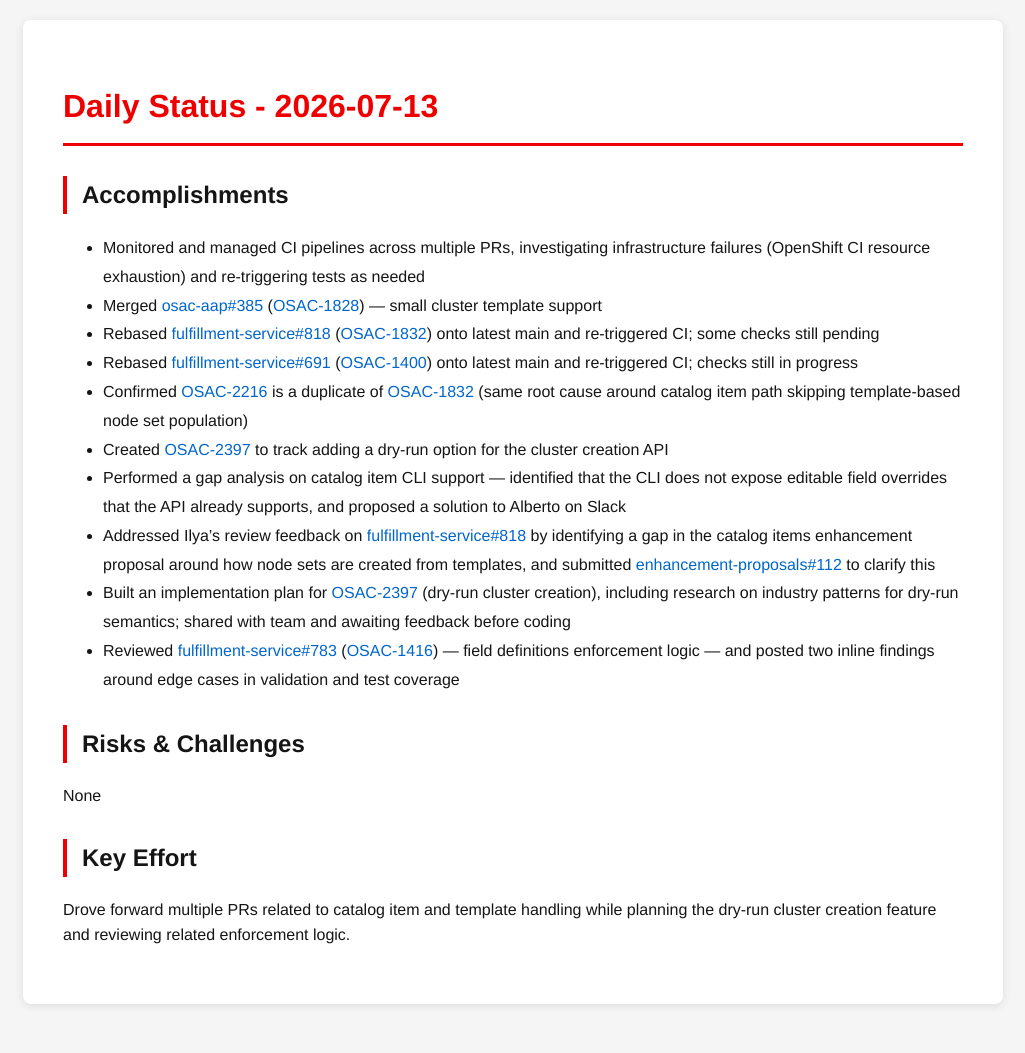
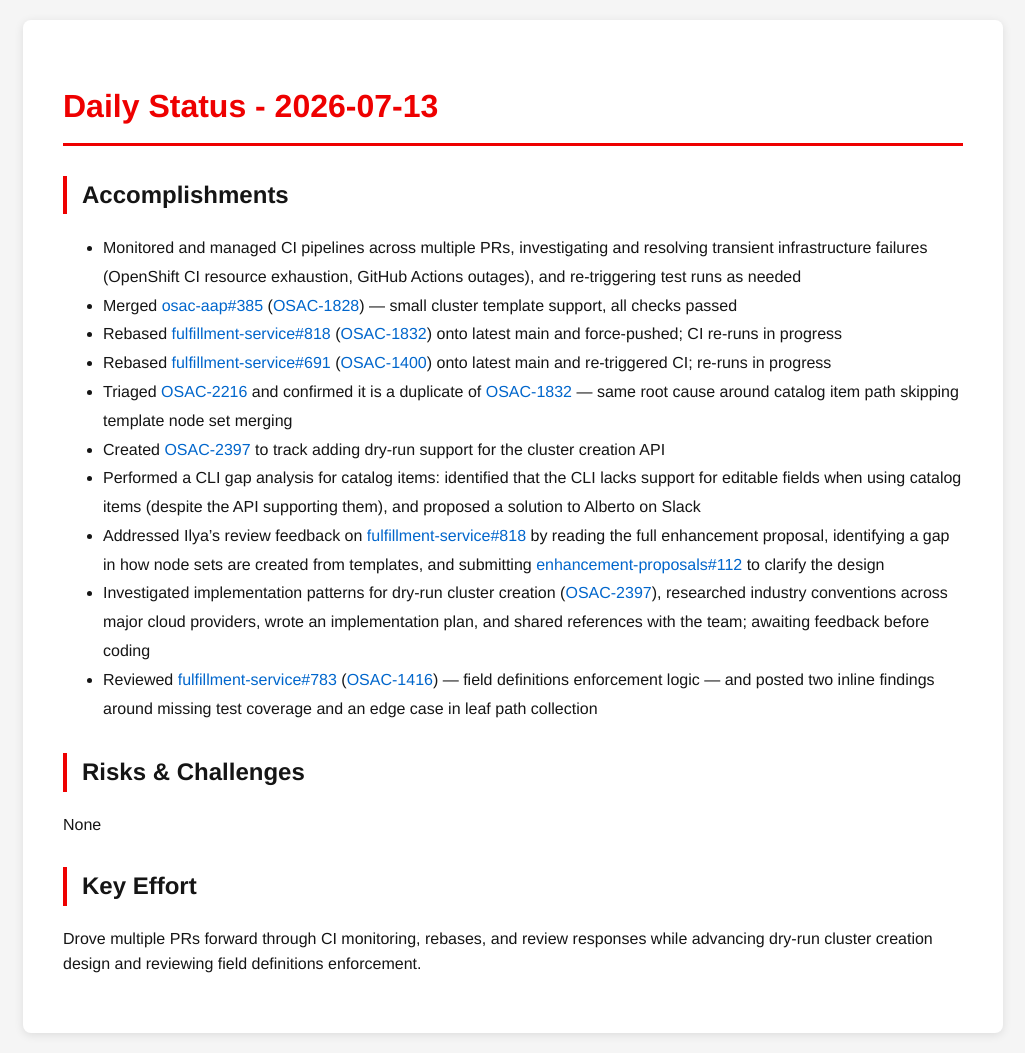
Before and after one commit to tzvatot/daily-status, a Jekyll site: the page built from 2026-07-13.md, in a window 1280 px wide. Shown: the whole page, without its empty margins (127-1152 px from the left). Built offline with Jekyll 4.4.1, drawn with Linux system fonts in a browser that asks for light colours; before the commit the page ends 1024 px from its top, so only the background shows below that.

Commit message:
Daily status update - 2026-07-13

```diff
--- a/2026-07-13.md
+++ b/2026-07-13.md
@@ -7,19 +7,19 @@ date: 2026-07-13
 # Daily Status - 2026-07-13
 
 ## Accomplishments
-- Monitored and managed CI pipelines across multiple PRs, investigating infrastructure failures (OpenShift CI resource exhaustion) and re-triggering tests as needed
-- Merged [osac-aap#385](https://github.com/osac-project/osac-aap/pull/385) ([OSAC-1828](https://redhat.atlassian.net/browse/OSAC-1828)) — small cluster template support
-- Rebased [fulfillment-service#818](https://github.com/osac-project/fulfillment-service/pull/818) ([OSAC-1832](https://redhat.atlassian.net/browse/OSAC-1832)) onto latest main and re-triggered CI; some checks still pending
-- Rebased [fulfillment-service#691](https://github.com/osac-project/fulfillment-service/pull/691) ([OSAC-1400](https://redhat.atlassian.net/browse/OSAC-1400)) onto latest main and re-triggered CI; checks still in progress
-- Confirmed [OSAC-2216](https://redhat.atlassian.net/browse/OSAC-2216) is a duplicate of [OSAC-1832](https://redhat.atlassian.net/browse/OSAC-1832) (same root cause around catalog item path skipping template-based node set population)
-- Created [OSAC-2397](https://redhat.atlassian.net/browse/OSAC-2397) to track adding a dry-run option for the cluster creation API
-- Performed a gap analysis on catalog item CLI support — identified that the CLI does not expose editable field overrides that the API already supports, and proposed a solution to Alberto on Slack
-- Addressed Ilya's review feedback on [fulfillment-service#818](https://github.com/osac-project/fulfillment-service/pull/818) by identifying a gap in the catalog items enhancement proposal around how node sets are created from templates, and submitted [enhancement-proposals#112](https://github.com/osac-project/enhancement-proposals/pull/112) to clarify this
-- Built an implementation plan for [OSAC-2397](https://redhat.atlassian.net/browse/OSAC-2397) (dry-run cluster creation), including research on industry patterns for dry-run semantics; shared with team and awaiting feedback before coding
-- Reviewed [fulfillment-service#783](https://github.com/osac-project/fulfillment-service/pull/783) ([OSAC-1416](https://redhat.atlassian.net/browse/OSAC-1416)) — field definitions enforcement logic — and posted two inline findings around edge cases in validation and test coverage
+- Monitored and managed CI pipelines across multiple PRs, investigating and resolving transient infrastructure failures (OpenShift CI resource exhaustion, GitHub Actions outages), and re-triggering test runs as needed
+- Merged [osac-aap#385](https://github.com/osac-project/osac-aap/pull/385) ([OSAC-1828](https://redhat.atlassian.net/browse/OSAC-1828)) — small cluster template support, all checks passed
+- Rebased [fulfillment-service#818](https://github.com/osac-project/fulfillment-service/pull/818) ([OSAC-1832](https://redhat.atlassian.net/browse/OSAC-1832)) onto latest main and force-pushed; CI re-runs in progress
+- Rebased [fulfillment-service#691](https://github.com/osac-project/fulfillment-service/pull/691) ([OSAC-1400](https://redhat.atlassian.net/browse/OSAC-1400)) onto latest main and re-triggered CI; re-runs in progress
+- Triaged [OSAC-2216](https://redhat.atlassian.net/browse/OSAC-2216) and confirmed it is a duplicate of [OSAC-1832](https://redhat.atlassian.net/browse/OSAC-1832) — same root cause around catalog item path skipping template node set merging
+- Created [OSAC-2397](https://redhat.atlassian.net/browse/OSAC-2397) to track adding dry-run support for the cluster creation API
+- Performed a CLI gap analysis for catalog items: identified that the CLI lacks support for editable fields when using catalog items (despite the API supporting them), and proposed a solution to Alberto on Slack
+- Addressed Ilya's review feedback on [fulfillment-service#818](https://github.com/osac-project/fulfillment-service/pull/818) by reading the full enhancement proposal, identifying a gap in how node sets are created from templates, and submitting [enhancement-proposals#112](https://github.com/osac-project/enhancement-proposals/pull/112) to clarify the design
+- Investigated implementation patterns for dry-run cluster creation ([OSAC-2397](https://redhat.atlassian.net/browse/OSAC-2397)), researched industry conventions across major cloud providers, wrote an implementation plan, and shared references with the team; awaiting feedback before coding
+- Reviewed [fulfillment-service#783](https://github.com/osac-project/fulfillment-service/pull/783) ([OSAC-1416](https://redhat.atlassian.net/browse/OSAC-1416)) — field definitions enforcement logic — and posted two inline findings around missing test coverage and an edge case in leaf path collection
 
 ## Risks & Challenges
 None
 
 ## Key Effort
-Drove forward multiple PRs related to catalog item and template handling while planning the dry-run cluster creation feature and reviewing related enforcement logic.
+Drove multiple PRs forward through CI monitoring, rebases, and review responses while advancing dry-run cluster creation design and reviewing field definitions enforcement.
```
